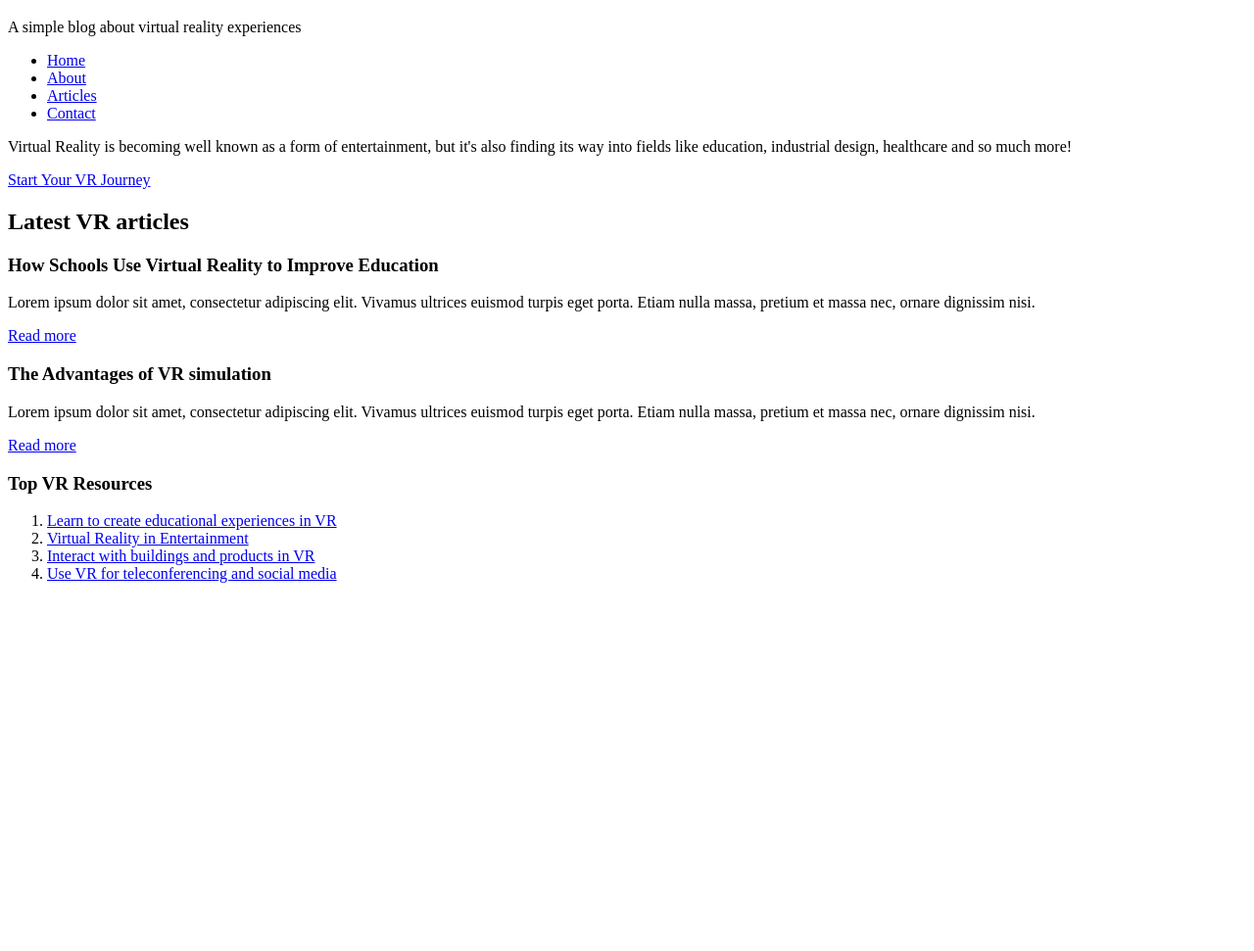
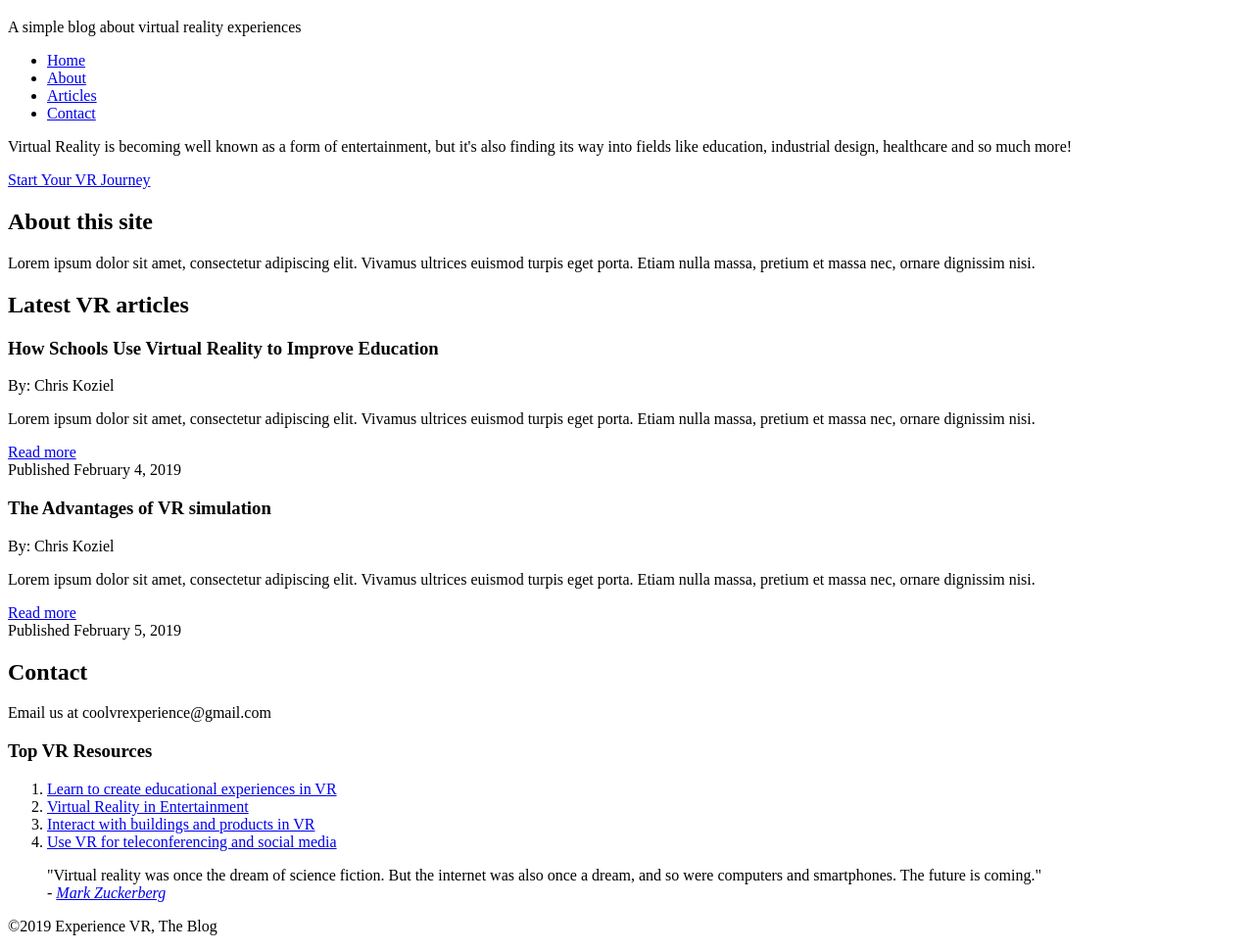
Before and after one commit to chriskoziel/htmlbasics, a plain HTML site: page index.html in a window 1280 px wide. Shown: the part 61-1032 px from the top of the page at 98% size. Before the commit the page ends 800 px from the top, so only its background shows below. Drawn offline with Linux system fonts and the light colour scheme.

Commit message:
New article page. Looks very much like Reuters

```diff
--- a/index.html
+++ b/index.html
@@ -4,32 +4,67 @@
         <title>Experience VR</title>
     </head>
     <body>
+       <div> <!-- Wraper div and enables positioning of main content -->
+            <header>
                 <h1>Experience VR</h1>
-
                 <p>A simple blog about virtual reality experiences</p>
+                <nav> <!-- Only!! for major sections of navigation -->
                     <ul>
                         <li><a href="#">Home</a></li>
                         <li><a href="#">About</a></li>
                         <li><a href="#">Articles</a></li>
                         <li><a href="#">Contact</a></li>
                     </ul>
+                </nav>
+            </header>
 
+            <div>
                 <p>Virtual Reality is becoming well known as a form of entertainment, but it's also finding its way into fields like education, industrial design, healthcare and so much more!</p>
                 <a href="https://teamtreehouse.com/vr" target="_blank">Start Your VR Journey</a>
+            </div>
+
+            <main>
+            <section>
+                <h2>About this site</h2>
+                <p>Lorem ipsum dolor sit amet, consectetur adipiscing elit. Vivamus ultrices euismod turpis eget porta.
+                Etiam nulla massa, pretium et massa nec, ornare dignissim nisi.</p>
+            </section>
+
+            <section>
                 <h2>Latest VR articles</h2>
 
+                <article> <!-- Should contain heading, always -->
+                    <header> <!-- Wazne. Wyglada jak w Reutersie -->
                         <h3>How Schools Use Virtual Reality to Improve Education</h3>
+                        <p>By: Chris Koziel</p>
+                    </header>
                     <p>Lorem ipsum dolor sit amet, consectetur adipiscing elit. Vivamus ultrices euismod turpis eget porta.
                     Etiam nulla massa, pretium et massa nec, ornare dignissim nisi.
                     </p>
-        <a href="#">Read more</a>
+                    <a href="article.html">Read more</a>
+                    <footer>Published February 4, 2019</footer> <!-- Interesting... similar to reuters? -->
+                </article>
 
+                <article>
+                    <header>
                         <h3>The Advantages of VR simulation</h3>
+                        <p>By: Chris Koziel</p>
+                    </header>
                     <p>Lorem ipsum dolor sit amet, consectetur adipiscing elit. Vivamus ultrices euismod turpis eget porta.
                         Etiam nulla massa, pretium et massa nec, ornare dignissim nisi.
                     </p>
-        <a href="#">Read more</a>
+                    <a href="article.html">Read more</a>
+                    <footer>Published February 5, 2019</footer>
+                </article>
+            </section>
 
+            <section>
+                <h2>Contact</h2>
+                <p>Email us at coolvrexperience@gmail.com</p>
+            </section>
+        </main>
+
+            <aside> <!-- Usually for sidebars -->
                 <h3>Top VR Resources</h3>
                 <ol>
                     <li><a href="#">Learn to create educational experiences in VR</a></li>
@@ -37,5 +72,17 @@
                     <li><a href="#">Interact with buildings and products in VR</a></li>
                     <li><a href="#">Use VR for teleconferencing and social media</a></li>
                 </ol>
+                <blockquote>"Virtual reality was once the dream of science fiction. But the internet was also once a dream, and so were computers and smartphones.
+                    The future is coming."
+                    <footer> <!-- You can use multiple headers and footer in one page! -->
+                         - <cite><a href="https://www.facebook.com/zuck/posts/10101319050523971" target="_blank">Mark Zuckerberg</a></cite>
+                    </footer>
+                </blockquote>
+            </aside>
+
+            <footer>
+                <p>&copy;2019 Experience VR, The Blog</p>
+            </footer>
+        </div>
     </body>
 </html>
```
Also changed, not shown: article.html (added, +57 -0 lines). Lines whose indentation alone changed are shown as unchanged.
